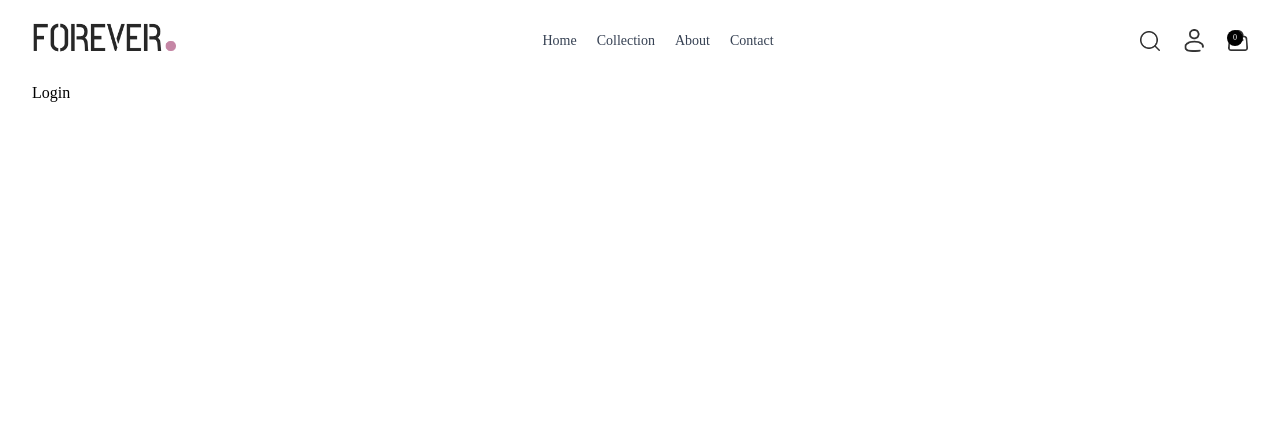
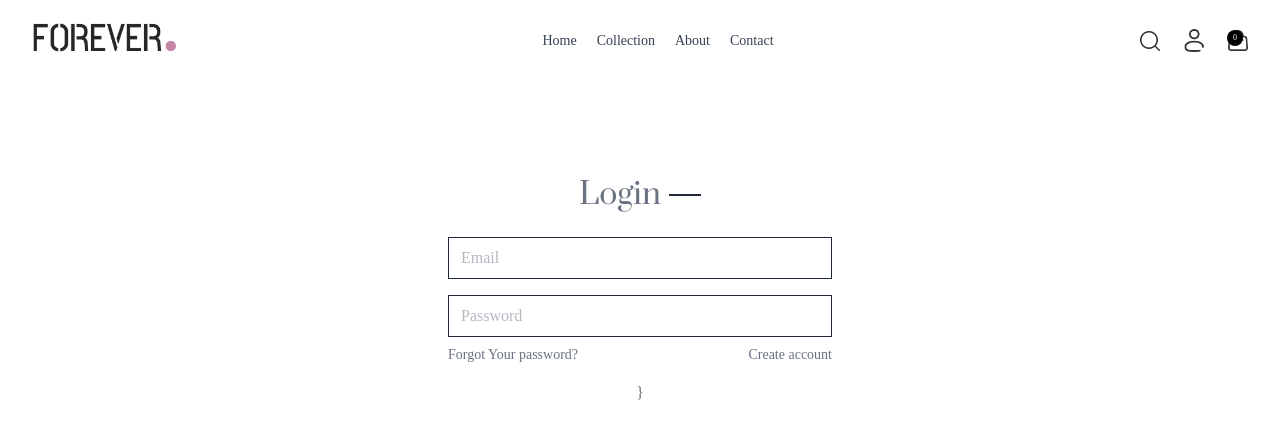
Before and after one commit to Sharath-Pillai/E-commerce-website-cloth-seller-, a React (Vite) app: page /login in a window 1280 px wide. Shown: the top 438 px of the page. Built offline with nearby package versions, Linux system fonts and the light colour scheme.

Commit message:
LogIn page created and fully completed, signUp option also implemented

```diff
--- a/src/pages/LogIn.jsx
+++ b/src/pages/LogIn.jsx
@@ -1,8 +1,26 @@
-import React from 'react'
+import React, { useState } from 'react'
 
 const LogIn = () => {
+  const[currentState,setCurrentState]=useState("Login")
   return (
-    <div>Login</div>
+    <form className='flex flex-col items-center w-[90%] sm:max-w-96 m-auto mt-14 gap-4 text-gray-500'>
+      <div className='inline-flex items-center gap-2 mb-2 mt-10'>
+        <p className='prata-regular text-3xl'>{currentState}</p>
+        <hr className='border-none h-[1.5px] w-8 bg-gray-800'/>
+      </div>
+      {currentState ==="Login"?"":<input type='text' className='w-full px-3 py-2 border border-gray-800' placeholder='Name' required/>}
+      <input type="email" className='w-full px-3 py-2 border border-gray-800' placeholder='Email' />
+      <input type="password" className="w-full px-3 py-2 border border-gray-800" placeholder='Password' />
+      <div className='w-full flex justify-between text-sm -mt-2'>
+        <p className='cursor-pointer'>Forgot Your password?</p>
+        {currentState==="Login"?<p onClick={()=>setCurrentState("Sign Up")} className='cursor-pointer'>Create account</p>:<p onClick={()=>setCurrentState("Login")} className='cursor-pointer'>Login Here</p>}
+      </div>
+
+
+
+      }
+
+    </form>
   )
 }
 
```
